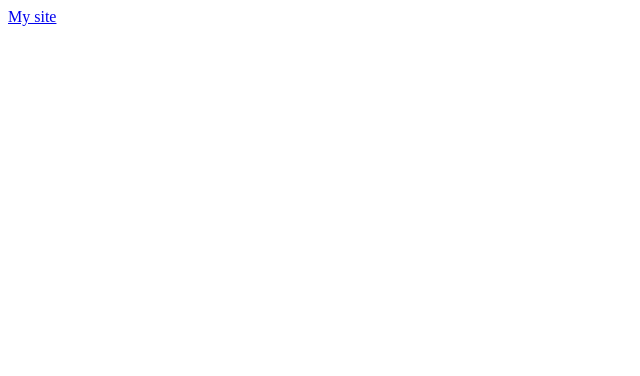
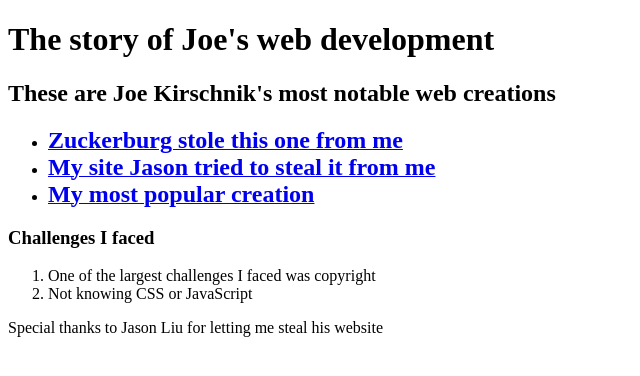
Before and after one commit to jkirschnik12/My-HTML-sites, a plain HTML site: page FirstWebsite.html in a window 1280 px wide. Shown: the whole page, without its empty margins (0-640 px from the left). Drawn offline with Linux system fonts and the light colour scheme.

Commit message:
Added more links and challenges

```diff
--- a/FirstWebsite.html
+++ b/FirstWebsite.html
@@ -3,9 +3,25 @@
 <head>	<meta charset="utf-8">
 	<title>My First Website</title>
 </head>
+<header>
+	<h1>The story of Joe's web development</h1>
+</header>
 <nav>
-	<a href = "https://www.jasonjliu.com" title = "This is my website not Jason's">My site</a>
-
+	<h2> These are Joe Kirschnik's most notable web creations </h2>
+	<ul>
+		<li><a href="https://www.facebook.com/" title = "facebook"><font size = 5><strong>Zuckerburg stole this one from me</strong></font></a></li>
+	<li><a href = "https://www.jasonjliu.com"
+		title = "This is my website not Jason&rsquo;s"><font size = 5><strong>My site Jason tried to steal it from me</strong></font></a></li>
+		<li><a href="https://www.google.com/" title = "google"><font size = 5><strong> My most popular creation</strong></font></a></li>
+	</ul>
+</nav>
 <body>
+	<h3> Challenges I faced</h3>
+	<ol>
+	 <li> One of the largest challenges I faced was copyright</li>
+	 <li> Not knowing CSS or JavaScript</li>
+	</ol>
+</body>
+<footer>Special thanks to Jason Liu for letting me steal his website</footer>
 
 </html>
```
